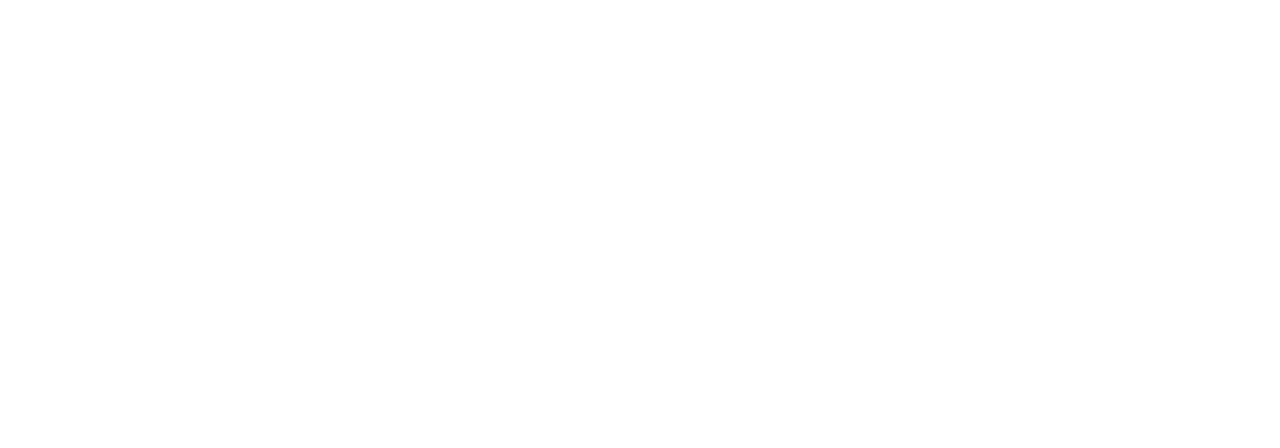
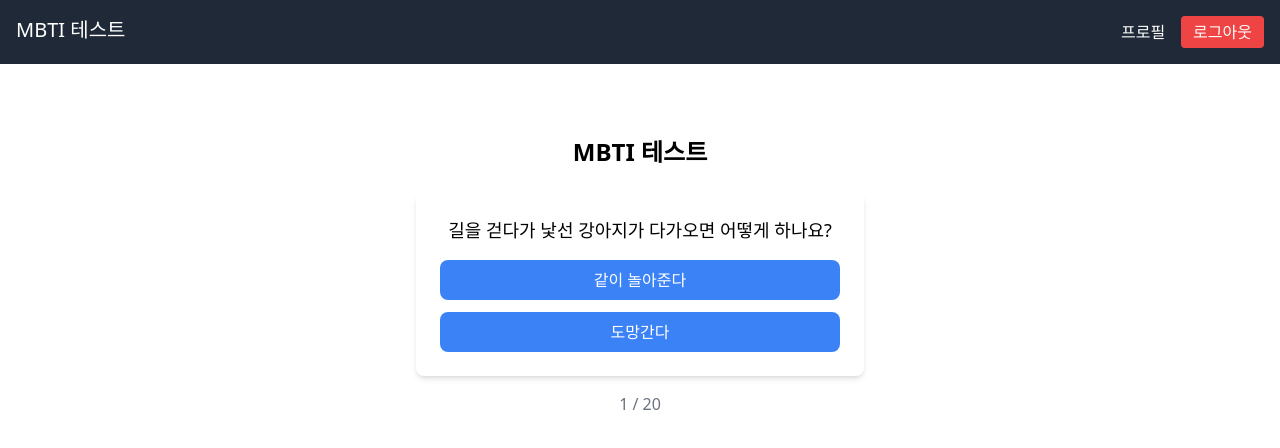
Before and after one commit to 33hyun/final-react-mbti-test, a React (Vite) app: page /test in a window 1280 px wide. Before the commit this address had no page. Shown: the top 448 px of the page. Built offline with nearby package versions, Linux system fonts and the light colour scheme; sample sign-in values are in the browser's storage.

Commit message:
feat: 테스트 페이지 및 질문 처리 로직 추가

```diff
--- a/src/components/Layout.jsx
+++ b/src/components/Layout.jsx
@@ -5,10 +5,7 @@
   const navigate = useNavigate();
   const [isLoggedIn, setIsLoggedIn] = useState(!!localStorage.getItem("token")); // 초기 로그인 상태 설정
 
-  /**
-   * ✅ 로그인 상태 업데이트 함수
-   * - 로그인, 로그아웃 시 `localStorage` 변경을 감지하여 즉시 상태를 업데이트함.
-   */
+  // 로그인 상태 업데이트
   useEffect(() => {
     const handleStorageChange = () => {
       setIsLoggedIn(!!localStorage.getItem("token"));
@@ -22,10 +19,7 @@
     };
   }, []);
 
-  /**
-   * ✅ 로그아웃 함수
-   * - 토큰 삭제 후 로그인 상태 업데이트
-   */
+  // 로그아웃 함수
   const handleLogout = () => {
     localStorage.removeItem("token");
     setIsLoggedIn(false); // 상태 즉시 업데이트
@@ -34,13 +28,13 @@
 
   return (
     <div>
-      {/* 🔹 네비게이션 바 */}
+      {/* 네비게이션 바 */}
       <nav className="bg-gray-800 text-white p-4 flex justify-between">
-        <h1 className="text-xl">MBTI 테스트</h1>
+        {/* 제목 클릭시 홈으로 이동 */}
+        <Link to="/" className="text-xl">MBTI 테스트</Link>
         <div>
-          <Link to="/" className="mr-4">홈</Link>
 
-          {/* 🔹 로그인 상태에 따라 네비게이션 변경 */}
+          {/* 로그인 상태에 따라 네비게이션 변경 */}
           {isLoggedIn ? (
             <>
               <Link to="/profile" className="mr-4">프로필</Link>
@@ -57,7 +51,7 @@
         </div>
       </nav>
 
-      {/* 현재 페이지의 콘텐츠가 여기에 렌더링됨 */}
+      {/* 현재 페이지의 콘텐츠 렌더링 */}
       <main className="p-4">
         <Outlet />
       </main>
--- a/src/pages/Home.jsx
+++ b/src/pages/Home.jsx
@@ -1,9 +1,34 @@
+import { useNavigate } from "react-router-dom";
 
 const Home = () => {
+  const navigate = useNavigate();
 
-    return(
-        <div>Home</div>
-    )
-}
+  /**
+   * ✅ 테스트 시작 버튼 클릭 시 실행되는 함수
+   * 로그인 여부를 확인 후 로그인 상태에 따라 페이지 이동
+   */
+  const handleStartTest = () => {
+    const token = localStorage.getItem("token"); // 로컬 스토리지에서 JWT 토큰 가져오기
+
+    if (token) {
+      navigate("/test"); // 로그인 상태면 테스트 페이지로 이동
+    } else {
+      alert("로그인이 필요합니다!"); // (추후 alert 대신 UI 개선 가능)
+      navigate("/login"); // 로그인 상태가 아니면 로그인 페이지로 이동
+    }
+  };
+
+  return (
+    <div className="flex flex-col items-center justify-center min-h-screen">
+      <h1 className="text-3xl font-bold mb-6">MBTI 테스트</h1>
+      <button
+        onClick={handleStartTest}
+        className="bg-blue-500 text-white px-6 py-3 rounded-lg hover:bg-blue-600 transition"
+      >
+        테스트 시작하기
+      </button>
+    </div>
+  );
+};
 
 export default Home;
--- a/src/pages/Login.jsx
+++ b/src/pages/Login.jsx
@@ -25,8 +25,8 @@
       window.dispatchEvent(new Event("storage"));
 
       console.log("로그인 성공", res); // 디버깅용 콘솔 로그
-      alert("로그인 성공! 프로필 페이지로 이동합니다."); // 성공 메시지 표시
-      navigate("/profile"); // 로그인 성공 후 프로필 페이지로 이동
+      alert("로그인 성공! 홈페이지로 이동합니다."); // 성공 메시지 표시
+      navigate("/"); // 로그인 성공 후 홈으로 이동
     } catch (err) {
       console.error("로그인 실패:", err.response?.data || err.message);
       alert(err.response?.data?.message || "로그인에 실패했습니다."); // 사용자에게 오류 메시지 표시
--- /dev/null
+++ b/src/pages/Test.jsx
@@ -0,0 +1,58 @@
+import { useState } from "react";
+import { useNavigate } from "react-router-dom";
+import { questions } from "../data/questions"; // 질문 데이터
+import { calculateMBTI } from "../utils/calculateMBTI"; // MBTI 결과 계산 함수
+
+const Test = () => {
+  const [currentQuestion, setCurrentQuestion] = useState(0); // 현재 질문 인덱스
+  const [answers, setAnswers] = useState([]); // 사용자의 선택 저장 배열
+  const navigate = useNavigate();
+
+  /**
+   * ✅ 사용자가 답변을 선택하면 실행되는 함수
+   * @param {number} answerIndex - 선택한 옵션 인덱스 (0 또는 1)
+   */
+  const handleAnswer = (answerIndex) => {
+    const updatedAnswers = [...answers, answerIndex]; // 기존 답변 배열에 추가
+
+    // 모든 질문에 답변한 경우 결과 페이지로 이동
+    if (currentQuestion === questions.length - 1) {
+      const result = calculateMBTI(updatedAnswers, questions);
+      navigate("/result", { state: result }); // MBTI 결과를 상태로 전달
+    } else {
+      setAnswers(updatedAnswers); // 선택한 답변 저장
+      setCurrentQuestion((prev) => prev + 1); // 다음 질문으로 이동
+    }
+  };
+
+  return (
+    <div className="flex flex-col items-center mt-10 p-4">
+      <h2 className="text-2xl font-bold mb-6">MBTI 테스트</h2>
+
+      {/* 질문 영역 */}
+      <div className="bg-white p-6 rounded-lg shadow-md w-full max-w-md text-center">
+        <p className="text-lg mb-4">{questions[currentQuestion].question}</p>
+
+        {/* 답변 버튼 */}
+        <div className="flex flex-col gap-3">
+          {questions[currentQuestion].options.map((option, index) => (
+            <button
+              key={index}
+              onClick={() => handleAnswer(index)}
+              className="bg-blue-500 text-white px-4 py-2 rounded-lg w-full hover:bg-blue-600 transition"
+            >
+              {option}
+            </button>
+          ))}
+        </div>
+      </div>
+
+      {/* 진행 상황 표시 */}
+      <p className="mt-4 text-gray-500">
+        {currentQuestion + 1} / {questions.length}
+      </p>
+    </div>
+  );
+};
+
+export default Test;
--- a/src/routes/AppRoutes.jsx
+++ b/src/routes/AppRoutes.jsx
@@ -6,6 +6,7 @@
 import Login from "../pages/Login";
 import SignUp from "../pages/SignUp";
 import Profile from "../pages/Profile";
+import Test from "../pages/Test";
 
 const AppRoutes = () => {
   return (
@@ -19,6 +20,7 @@
         {/* 🔒 보호된 라우트 (로그인 필요) */}
         <Route element={<ProtectedRoute />}>
           <Route path="profile" element={<Profile />} />
+          <Route path="test" element={<Test />} />
         </Route>
       </Route>
     </Routes>
```
